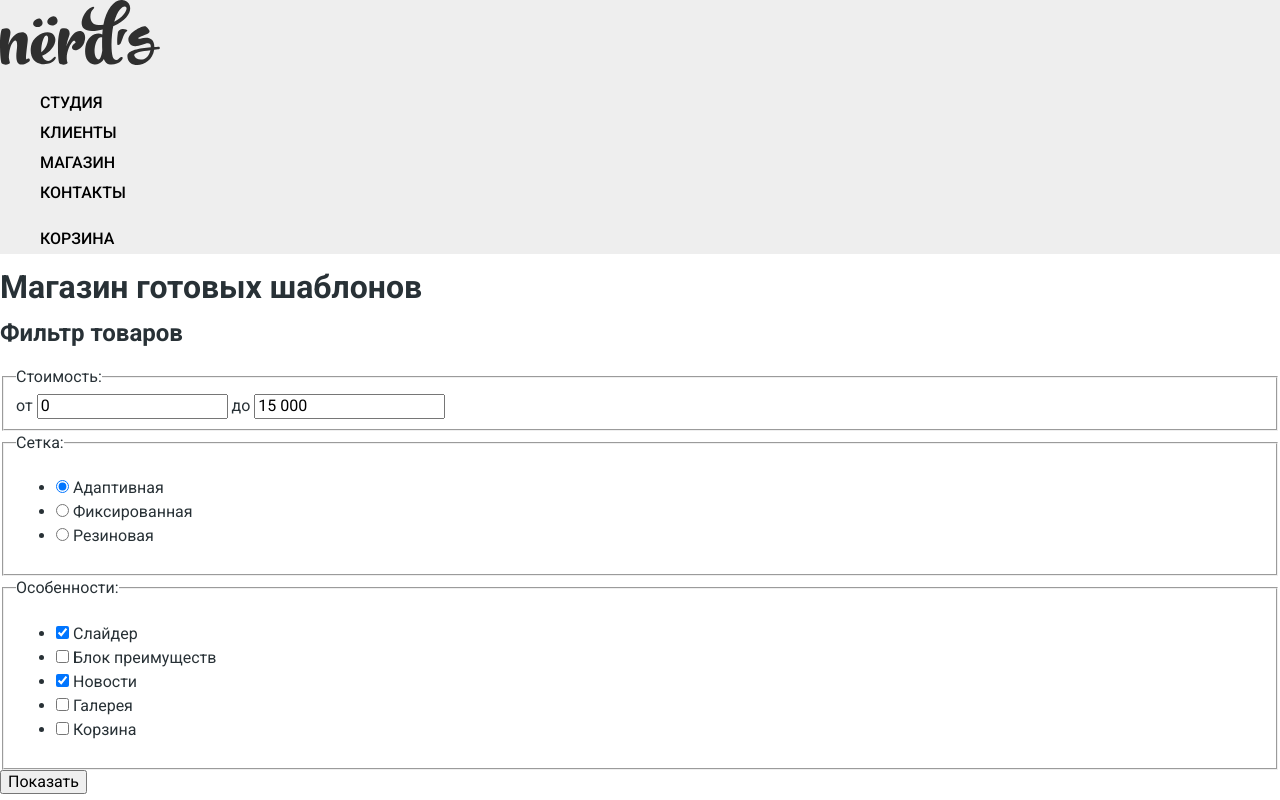
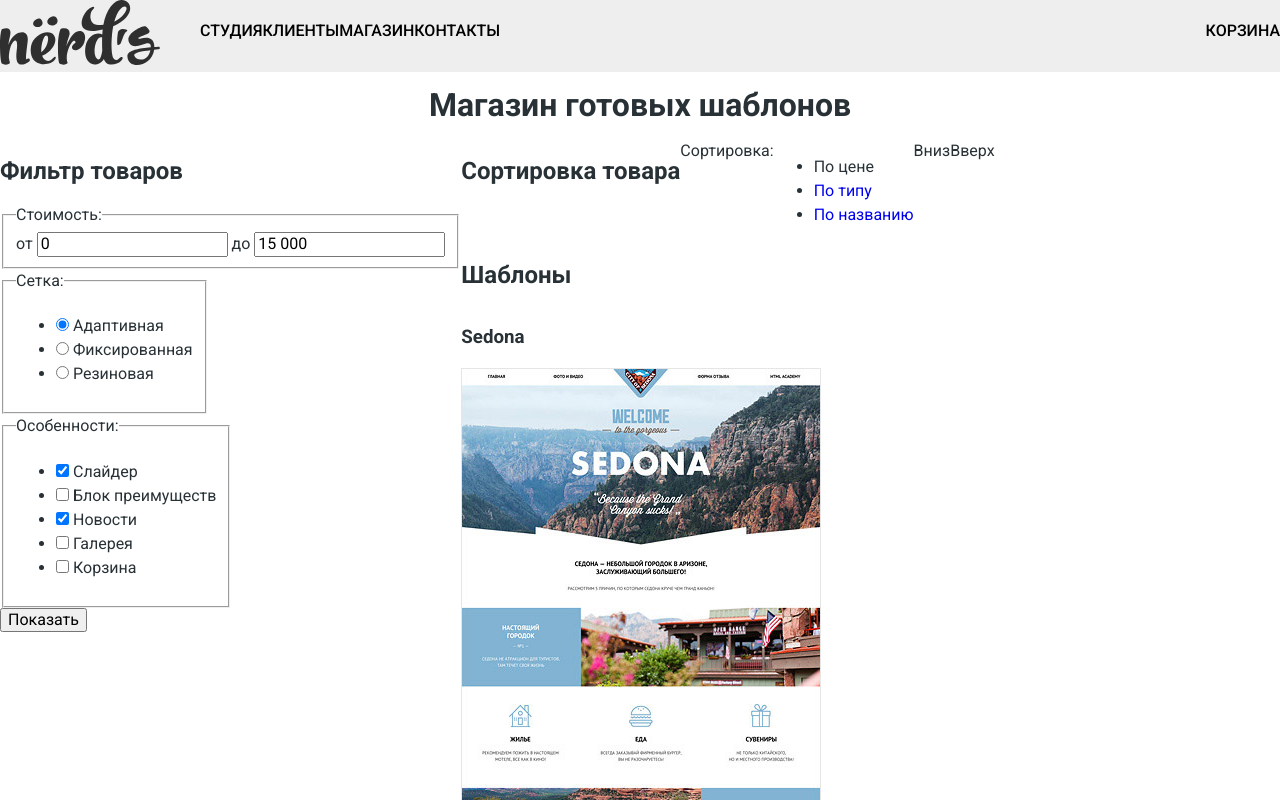
Before and after one commit to corbeauxnoir/634719-nerds, a plain HTML site: page catalog.html in a window 1280 px wide. Shown: the top 800 px of the page. Drawn offline with Linux system fonts and the light colour scheme.

Commit message:
Сетки

```diff
--- a/catalog.html
+++ b/catalog.html
@@ -42,7 +42,7 @@
 
   <main class="container">
 
-    <h1>Магазин готовых шаблонов</h1>
+    <h1 class="container-main-header">Магазин готовых шаблонов</h1>
     <section class="filters">
       <h2 class="visually-hidden">Фильтр товаров</h2>
       <form class="filter" action="https://echo.htmlacademy.ru" method="get">
@@ -111,6 +111,7 @@
       </form>
     </section>
 
+    <div class="goods">
     <section class="sort">
       <h2 class="visually-hidden">Сортировка товара</h2>
         <span>Сортировка:</span>
@@ -201,6 +202,7 @@
         </li>
       </ul>
     </section>
+    </div>
 
   </main>
 
--- a/css/style.css
+++ b/css/style.css
@@ -22,6 +22,15 @@ a {
 
 .main-header-logo:active {
     opacity: 0.3;
+}
+
+.main-navigation {
+    display: flex;
+}
+
+.site-navigation {
+    display: flex;
+    flex-grow: 1;
 }
 
 .main-navigation,
@@ -54,6 +63,41 @@ a {
 .basket a:active {
     color: #000000;
     opacity: 0.3;
+}
+
+.container {
+    display: flex;
+    flex-wrap: wrap;
+}
+
+.container-main-header {
+    width: 100%;
+    display: flex;
+    justify-content: center;
+}
+
+.filter {
+    display: flex;
+    flex-wrap: wrap;
+    flex-direction: column;
+    align-items: flex-start;
+}
+
+.goods {
+    display: flex;
+    flex-direction: column;
+}
+
+.sort {
+    display: flex;
+    flex-grow: 1;
+    justify-content: flex-end;
+}
+
+.templates {
+    display: flex;
+    flex-wrap: wrap;
+    flex-direction: column;
 }
 
 .slider b{
@@ -116,6 +160,9 @@ a {
 }
 
 .features-list {
+    display: flex;
+    flex-direction: row;
+    justify-content: center;
     list-style: none;
 }
 
@@ -124,6 +171,12 @@ a {
     line-height: 30px;
     font-weight: 700;
     text-transform: uppercase;
+}
+
+.studia {
+    display: flex;
+    flex-direction: row;
+    justify-content: center;
 }
 
 .about-us h3 {
@@ -161,6 +214,9 @@ a {
 }
 
 .works-list {
+    display: flex;
+    flex-direction: row;
+    justify-content: space-around;
     list-style: none;
 }
 
```
Also changed, not shown: index.html (+3 -1 lines).
